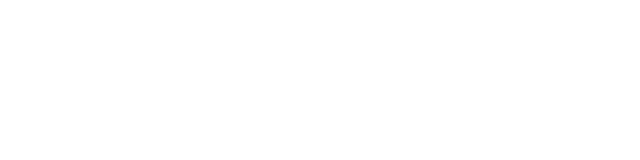
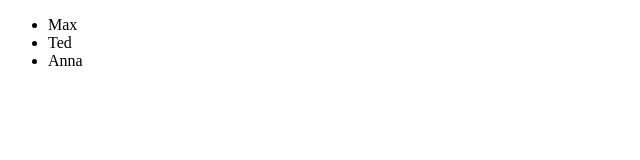
Before and after one commit to ALayendecker/ng-refresher, an Angular app: page / in a window 1280 px wide. Shown: the top 160 px of the page, without its empty margins (0-640 px from the left). Built offline with nearby package versions, Linux system fonts and the light colour scheme.

Commit message:
using services to view an persons list

```diff
--- a/src/app/app.component.ts
+++ b/src/app/app.component.ts
@@ -10,10 +10,6 @@ import { Component } from '@angular/core';
 export class AppComponent {
   title = 'ng-refresher';
   //the persons example is redundant in this instance but shows forced types
-  persons: string[] = ['Max', 'Ted', 'Anna'];
 
   // these higher level component.ts files are where I can call methods refered to fromt eh component.html
-  onPersonCreated(name: string) {
-    this.persons.push(name);
-  }
 }
--- a/src/app/persons/persons.component.ts
+++ b/src/app/persons/persons.component.ts
@@ -1,5 +1,9 @@
 //Input is a decorator that allows us to bind components
-import { Component, Input } from '@angular/core';
+// don't need a bindable input anymore if we're using services
+import { Component, OnInit } from '@angular/core';
+
+import { PersonsService } from './persons.service';
+import { listLazyRoutes } from '@angular/compiler/src/aot/lazy_routes';
 
 //dont forget to register component in app.module.ts
 @Component({
@@ -7,6 +11,21 @@ import { Component, Input } from '@angular/core';
   selector: 'app-persons',
   templateUrl: './persons.component.html',
 })
-export class PersonsComponent {
-  @Input() personList: string[];
+export class PersonsComponent implements OnInit {
+  personList: string[];
+  //long form instead of shorthand
+  // private personService: PersonsService;
+
+  // now i want to grab my data from my persons services
+  constructor(private personService: PersonsService) {
+    //this.personList = personService.persons;
+    // instead of using it like this we should be doing lifecycle hooks instead
+    this.personService = personService;
+    // there is a shortcut using this but instead providing private when passing in personService in the constructor function
+  }
+
+  // this gets fired when our component is created essentially on component did mount
+  ngOnInit() {
+    this.personList = this.personService.persons;
+  }
 }
--- /dev/null
+++ b/src/app/persons/persons.service.ts
@@ -0,0 +1,10 @@
+import { Injectable } from '@angular/core';
+
+@Injectable({ providedIn: 'root' })
+export class PersonsService {
+  persons: string[] = ['Max', 'Ted', 'Anna'];
+
+  addPerson(name: string) {
+    this.persons.push(name);
+  }
+}
```
